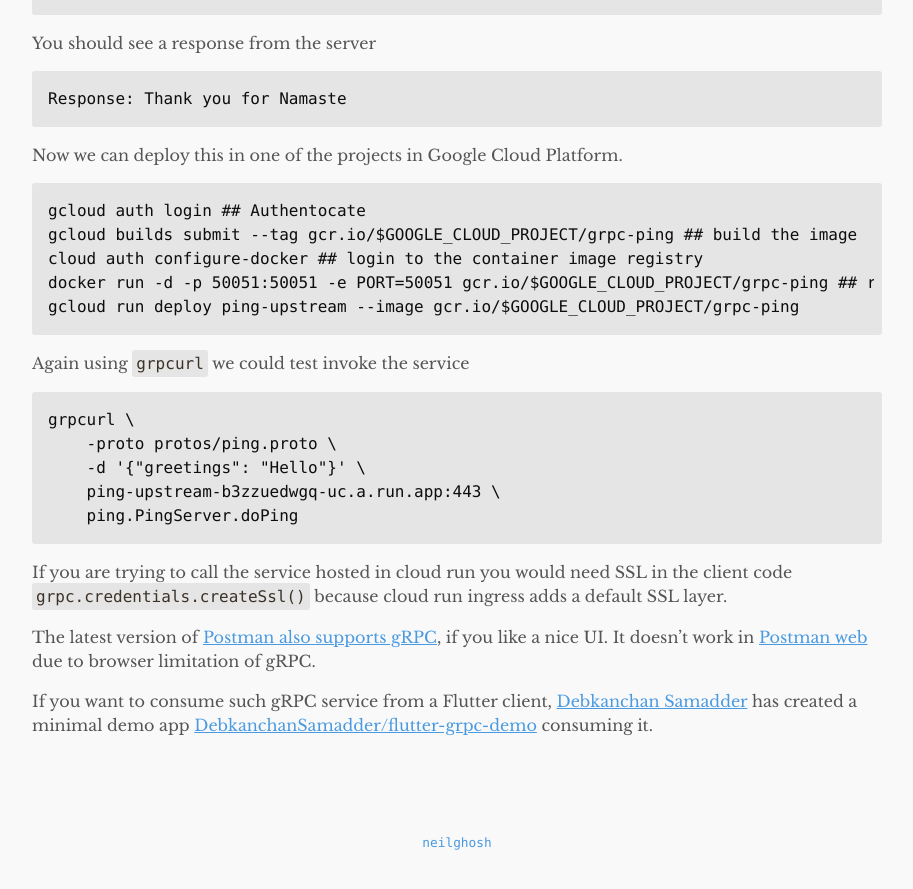
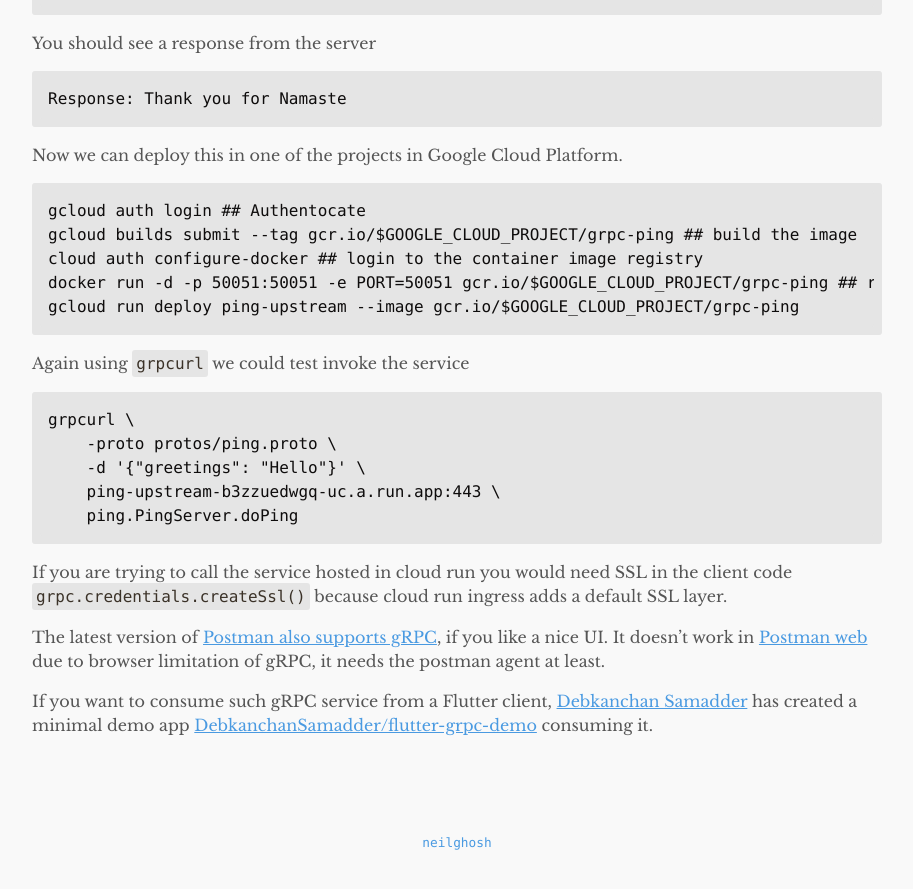
Before and after one commit to neilghosh/neilghosh.github.io, a Jekyll site: the page built from _posts/2022/2022-03-20-hosting-grpc-service-in-google-cloud-run.md, in a window 1280 px wide and 900 px high, scrolled down 2451 px. Shown: the top 889 px of the window, without its empty margins (183-1096 px from the left). Built offline with Jekyll 4.4.1, drawn with Linux system fonts in a browser that asks for light colours; a script that is not in the unit is left out.

Commit message:
Postman agent.

```diff
--- a/_posts/2022/2022-03-20-hosting-grpc-service-in-google-cloud-run.md
+++ b/_posts/2022/2022-03-20-hosting-grpc-service-in-google-cloud-run.md
@@ -112,6 +112,6 @@ grpcurl \
 
 If you are trying to call the service hosted in cloud run you would need SSL in the client code `grpc.credentials.createSsl()` because cloud run ingress adds a default SSL layer.
 
-The latest version of [Postman also supports gRPC](https://blog.postman.com/postman-now-supports-grpc/), if you like a nice UI. It doesn't work in [Postman web](https://twitter.com/neilghosh/status/1494675412277886993) due to browser limitation of gRPC.
+The latest version of [Postman also supports gRPC](https://blog.postman.com/postman-now-supports-grpc/), if you like a nice UI. It doesn't work in [Postman web](https://twitter.com/neilghosh/status/1494675412277886993) due to browser limitation of gRPC, it needs the postman agent at least.
 
 If you want to consume such gRPC service from a Flutter client, [Debkanchan Samadder](https://twitter.com/debkanchans) has created a minimal demo app [DebkanchanSamadder/flutter-grpc-demo](https://github.com/DebkanchanSamadder/flutter-grpc-demo) consuming it.
```
